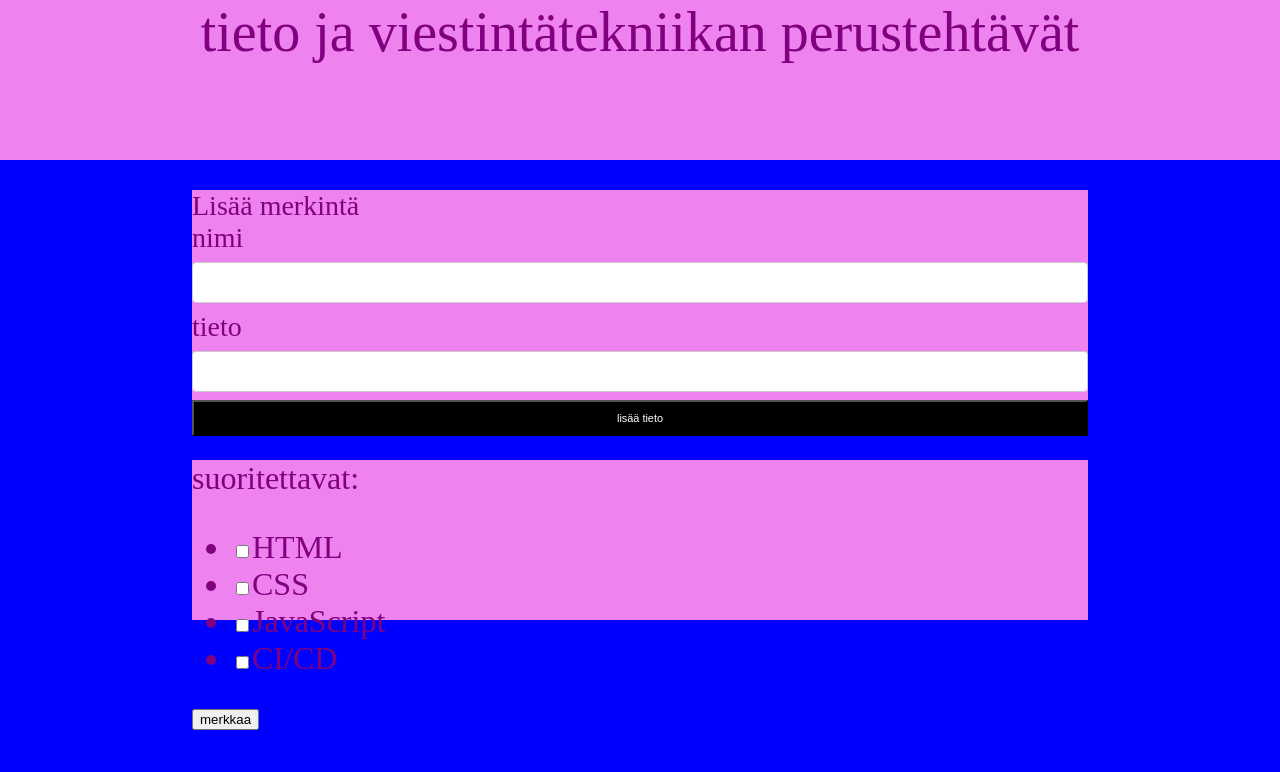
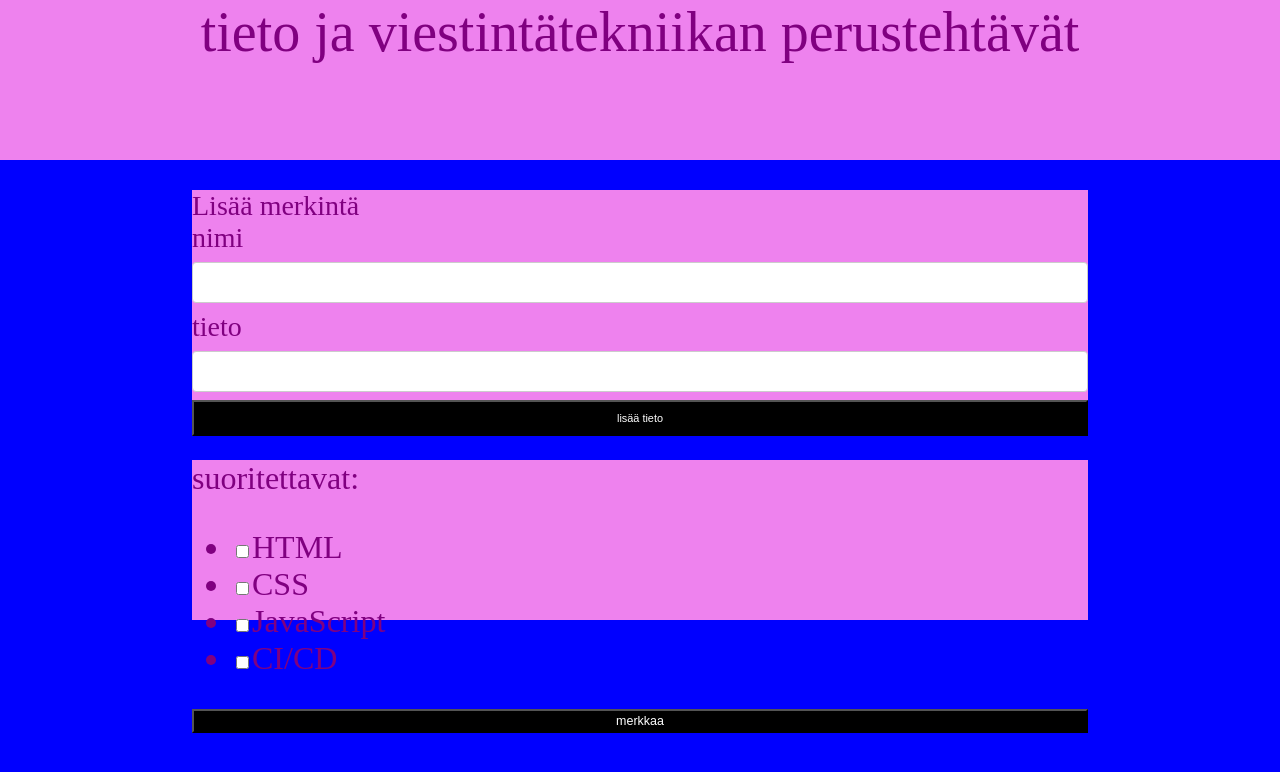
Before and after one commit to vilhonietula/salpaus, a plain HTML site: page projekti.html in a window 1280 px wide. Drawn offline with Linux system fonts and the light colour scheme.

Commit message:
Update tyylit.css

```diff
--- a/tyylit.css
+++ b/tyylit.css
@@ -46,3 +46,11 @@ input[type=text], #tieto {
   height:20%;
   font-size:200%;
  }
+
+ .lisaanappi1{
+   width:100%;
+  background-color:black;
+  color:white;
+  height:15%;
+  font-size:39%;
+ }
```
